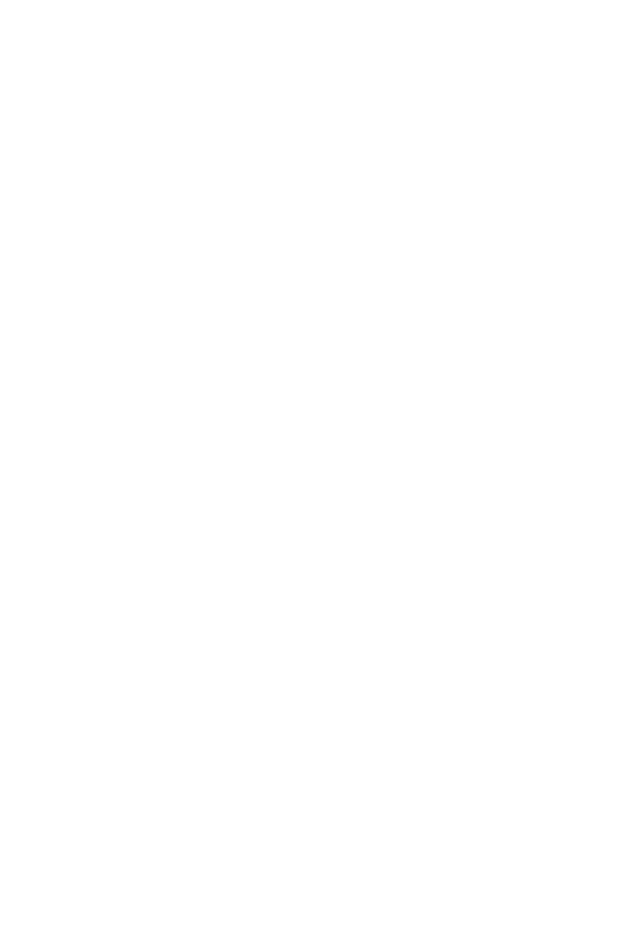
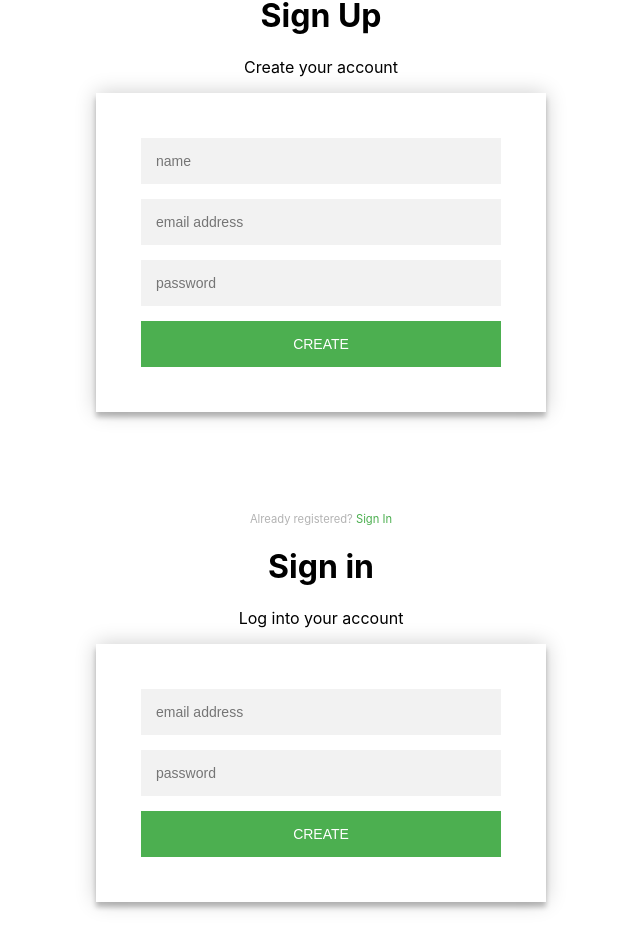
Before and after one commit to justanotherkevin/big_human_takehome, a React (Create React App) app in the folder frontend/: page /auth in a window 1280 px wide. Shown: the part 159-1108 px from the top of the page, without its empty margins (319-959 px from the left). Before the commit the page ends 800 px from the top, so only its background shows below. Built offline with nearby package versions, Linux system fonts and the light colour scheme.

Commit message:
User login route with vaildation

```diff
--- a/frontend/src/App.js
+++ b/frontend/src/App.js
@@ -4,6 +4,7 @@
 import About from './pages/about'
 import Landing from './pages/landing'
 import Plant from './pages/plant';
+import Authorization from './pages/authorization';
 import Register from './components/auth/Register';
 
 import './App.scss';
@@ -40,7 +41,8 @@
 
         <main>
           <Route exact path="/" component={Landing} />
-          <Route exact path="/register" component={Register} />
+          {/* <Route exact path="/register" component={Register} /> */}
+          <Route exact path="/auth" component={Authorization} />
           <Route exact path="/plants/:id" component={Plant} />
 
           <Route exact path="/about-us" component={About} />
--- a/frontend/src/App.scss
+++ b/frontend/src/App.scss
@@ -1,6 +1,7 @@
 .app {
   width: 100%;
   max-width: 1200px;
+  margin: 0 auto;
   padding: 20px;
 }
 main {
--- a/frontend/src/actions/authActions.js
+++ b/frontend/src/actions/authActions.js
@@ -15,8 +15,6 @@
 
 // REGISTER USER
 export const registerUser = (userData, history) => dispatch => {
-  console.log(userData);
-
   axios
     .post('/api/users/register', userData)
     .then(res => history.push('/'))
@@ -29,27 +27,28 @@
 };
 
 // Login - get uer token
-// this is going to set the token into localstorage, then user the token in localstorage to call into private routes
-// export const loginUser = userData => dispatch => {
-//   axios
-//     .post('/api/users/login', userData)
-//     .then(res => {
-//       console.log(res);
-//       const { token } = res.data;
-//       localStorage.setItem('jwtToken', token);
-//       // token need to be decoded before use
-//       setAuthToken(token);
-//       const decoded = jwt_decode(token);
-//       dispatch(setCurrentUser(decoded));
-//     })
-//     .catch(err => {
-//       console.log('thisis error', err);
-//       dispatch({
-//         type: GET_ERRORS,
-//         payload: err.response.data
-//       });
-//     });
-// };
+// get signed token; set token to header for private route
+export const loginUser = userData => dispatch => {
+  axios
+    .post('/api/users/login', userData)
+    .then(res => {
+      const { token } = res.data;
+      localStorage.setItem('jwtToken', token);
+      setAuthToken(token);
+      // decode token with jwt_decode
+      const decoded = jwt_decode(token);
+      dispatch({
+        type: SET_CURRENT_USER,
+        payload: decoded
+      });
+    })
+    .catch(err => {
+      dispatch({
+        type: GET_ERRORS,
+        payload: err.response.data
+      });
+    });
+};
 // set logged in user
 // export const setCurrentUser = decoded => {
 //   return {
--- a/frontend/src/components/auth/Login.js
+++ b/frontend/src/components/auth/Login.js
@@ -2,7 +2,6 @@
 import PropTypes from 'prop-types';
 import { connect } from 'react-redux';
 import { loginUser } from '../../actions/authActions';
-import TextFieldGroup from '../common/TextFieldGroup';
 
 class Login extends Component {
   constructor() {
@@ -26,51 +25,43 @@
   };
   componentDidMount() {
     // if user is isAuthenticated then redirect user to dashboard
-    if (this.props.auth.isAuthenticated) {
-      this.props.history.push('/dashboard');
-    }
+    // if (this.props.auth.isAuthenticated) {
+    //   this.props.history.push('/dashboard');
+    // }
   }
   componentWillReceiveProps(nextProps) {
-    if (nextProps.auth.isAuthenticated) {
-      this.props.history.push('/dashboard');
-    }
+    // if (nextProps.auth.isAuthenticated) {
+    //   this.props.history.push('/');
+    // }
     if (nextProps.errors) {
       this.setState({ errors: nextProps.errors });
     }
   }
   render() {
-    const { errors } = this.state;
+    const { errors } = this.state
     return (
-      <div className="login">
-        <div className="container">
-          <div className="row">
-            <div className="col-md-8 m-auto">
-              <h1 className="display-4 text-center">Log In</h1>
-              <p className="lead text-center">
-                Sign in to your DevConnector account
-              </p>
-
-              <form onSubmit={this.onSubmit}>
-                <TextFieldGroup
-                  placeholder="Email Address"
-                  name="email"
-                  type="email"
-                  value={this.state.email}
-                  onChange={this.onChange}
-                  error={errors.email}
-                />
-                <TextFieldGroup
-                  placeholder="Password"
-                  name="password"
-                  type="password"
-                  value={this.state.password}
-                  onChange={this.onChange}
-                  error={errors.password}
-                />
-
-                <input type="submit" className="btn btn-info btn-block mt-4" />
-              </form>
-            </div>
+      <div className="register-wrapper">
+        <div className="register-container">
+          <h1 className="">Sign in</h1>
+          <p className="">
+            Log into your account
+          </p>
+          <div className="form">
+            <form className="register-form" onSubmit={this.onSubmit}>
+              {errors && <span className="in-valid muted">{errors.email}</span>}
+              <input
+                type="text"
+                name="email"
+                placeholder="email address"
+                onChange={this.onChange} />
+              {errors && <span className="in-valid muted">{errors.password}</span>}
+              <input
+                type="password"
+                name="password"
+                placeholder="password"
+                onChange={this.onChange} />
+              <button>create</button>
+            </form>
           </div>
         </div>
       </div>
@@ -78,14 +69,13 @@
   }
 }
 Login.propTypes = {
-  loginUser: PropTypes.func.isRequired,
-  auth: PropTypes.object.isRequired,
-  errors: PropTypes.object.isRequired
+  // loginUser: PropTypes.func.isRequired,
+  // auth: PropTypes.object.isRequired,
+  // errors: PropTypes.object.isRequired
 };
-const mapStateToProps = state => ({
-  // state.auth come from combineReducers @ index.js reducer
-  auth: state.auth,
-  errors: state.errors
+const mapStateToProps = ({ errorsState }) => ({
+  // auth: state.auth,
+  errors: errorsState
 });
 export default connect(
   mapStateToProps,
--- a/frontend/src/components/auth/Register.js
+++ b/frontend/src/components/auth/Register.js
@@ -52,17 +52,17 @@
                 name="name"
                 placeholder="name"
                 onChange={this.onChange} />
+              {errors && <span className="in-valid muted">{errors.email}</span>}
+              <input
+                type="text"
+                name="email"
+                placeholder="email address"
+                onChange={this.onChange} />
               {errors && <span className="in-valid muted">{errors.password}</span>}
               <input
                 type="password"
                 name="password"
                 placeholder="password"
-                onChange={this.onChange} />
-              {errors && <span className="in-valid muted">{errors.email}</span>}
-              <input
-                type="text"
-                name="email"
-                placeholder="email address"
                 onChange={this.onChange} />
               <button>create</button>
               {/* <p className="muted">Already registered? <a href="#">Sign In</a></p> */}
--- a/frontend/src/components/plants/Plant.js
+++ b/frontend/src/components/plants/Plant.js
@@ -9,7 +9,6 @@
 
 function Plant(props) {
   const { plant, showComments } = props;
-  let commentContainer
   return (
     <div className='plant-wrapper'>
       <Link to={`/plants/${plant._id}`}>
@@ -29,6 +28,4 @@
   )
 }
 
-
-
 export default Plant
--- /dev/null
+++ b/frontend/src/pages/authorization.js
@@ -0,0 +1,18 @@
+import React, { Component } from 'react'
+import Register from '../components/auth/Register';
+import Login from '../components/auth/Login';
+
+export default class Authorization extends Component {
+  state = {
+    login: true
+  }
+  render() {
+    return (
+      <div className="auth-page">
+        <Register />
+        <p className="muted">Already registered? <a href="#">Sign In</a></p>
+        <Login />
+      </div>
+    )
+  }
+}
--- a/frontend/src/pages/plant.js
+++ b/frontend/src/pages/plant.js
@@ -13,17 +13,18 @@
     this.props.getPlant(urlParams);
   }
   render() {
-    const { plant } = this.props;
+    const { plant, isAuthed } = this.props;
     return (
       <div>
-        {plant && <Plant showComments={true} plant={plant} />}
+        {plant && <Plant showComments={isAuthed} plant={plant} />}
       </div>
     )
   }
 }
 
-const mapStateToProps = ({ plantState }) => ({
-  plant: plantState.plant
+const mapStateToProps = ({ plantState, authState }) => ({
+  plant: plantState.plant,
+  isAuthed: authState.isAuthenticated,
 })
 
 const mapDispatchToProps = {
--- a/frontend/src/reducers/authReducer.js
+++ b/frontend/src/reducers/authReducer.js
@@ -13,12 +13,12 @@
 
 export default function (state = initialState, action) {
   switch (action.type) {
-    // case SET_CURRENT_USER:
-    //   return {
-    //     ...state,
-    //     isAuthenticated: !isEmpty(action.payload),
-    //     user: action.payload,
-    //   }
+    case SET_CURRENT_USER:
+      return {
+        ...state,
+        isAuthenticated: !isEmpty(action.payload),
+        user: action.payload,
+      }
     default:
       return state;
   }
--- a/frontend/src/reducers/index.js
+++ b/frontend/src/reducers/index.js
@@ -1,8 +1,10 @@
 import { combineReducers } from 'redux';
 import plantState from './plantsReducer';
 import errorsState from './errorsReducer';
+import authState from './authReducer';
 
 export default combineReducers({
   plantState,
   errorsState,
+  authState,
 });
```
Also changed, not shown: 2 other files (tests, documents, lock files or other folders).
